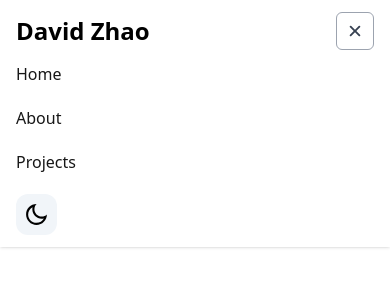
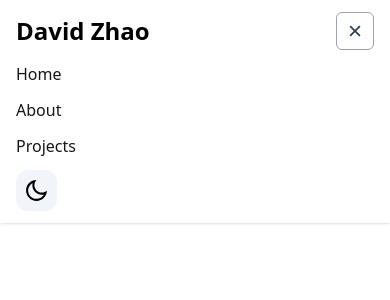
Before and after one commit to Zavista/portfolio, a Next.js app: page / in a window 390 px wide. Both pictures are taken after a click on the button 356 px from the left and 30 px from the top of the page. Shown: the top 300 px of the page. Built offline with nearby package versions, Linux system fonts and the light colour scheme.

Commit message:
Update margin for nav items

```diff
--- a/components/Navbar.tsx
+++ b/components/Navbar.tsx
@@ -53,7 +53,7 @@ const Navbar = () => {
                                         key={idx}
                                         to={item.page}
                                         className={
-                                        `block lg:inline-block text-neutral-900 hover:text-neutral-500 ${theme === 'dark' && "text-neutral-100"} ${isMobileNav && 'mb-5'}`
+                                        `block lg:inline-block text-neutral-900 hover:text-neutral-500 ${theme === 'dark' && "text-neutral-100"} md:mb-0 mb-3`
                                         }
                                         activeClass="active"
                                         spy={true}
@@ -68,11 +68,11 @@ const Navbar = () => {
                     }
                     {
                         theme === "dark" ? (
-                            <button onClick={() => setTheme("light")} className={`bg-slate-100 p-2 rounded-xl ${isMobileNav && 'mb-3'}`}>
+                            <button onClick={() => setTheme("light")} className={`bg-slate-100 p-2 rounded-xl md:mb-0 mb-3`}>
                                 <RiSunLine size={25} color='black'/>
                             </button>
                         ) : (
-                            <button onClick={() => setTheme("dark")} className={`bg-slate-100 p-2 rounded-xl ${isMobileNav && 'mb-3'}`}>
+                            <button onClick={() => setTheme("dark")} className={`bg-slate-100 p-2 rounded-xl md:mb-0 mb-3`}>
                                 <RiMoonLine size={25}/>
                             </button>
                         )
```
